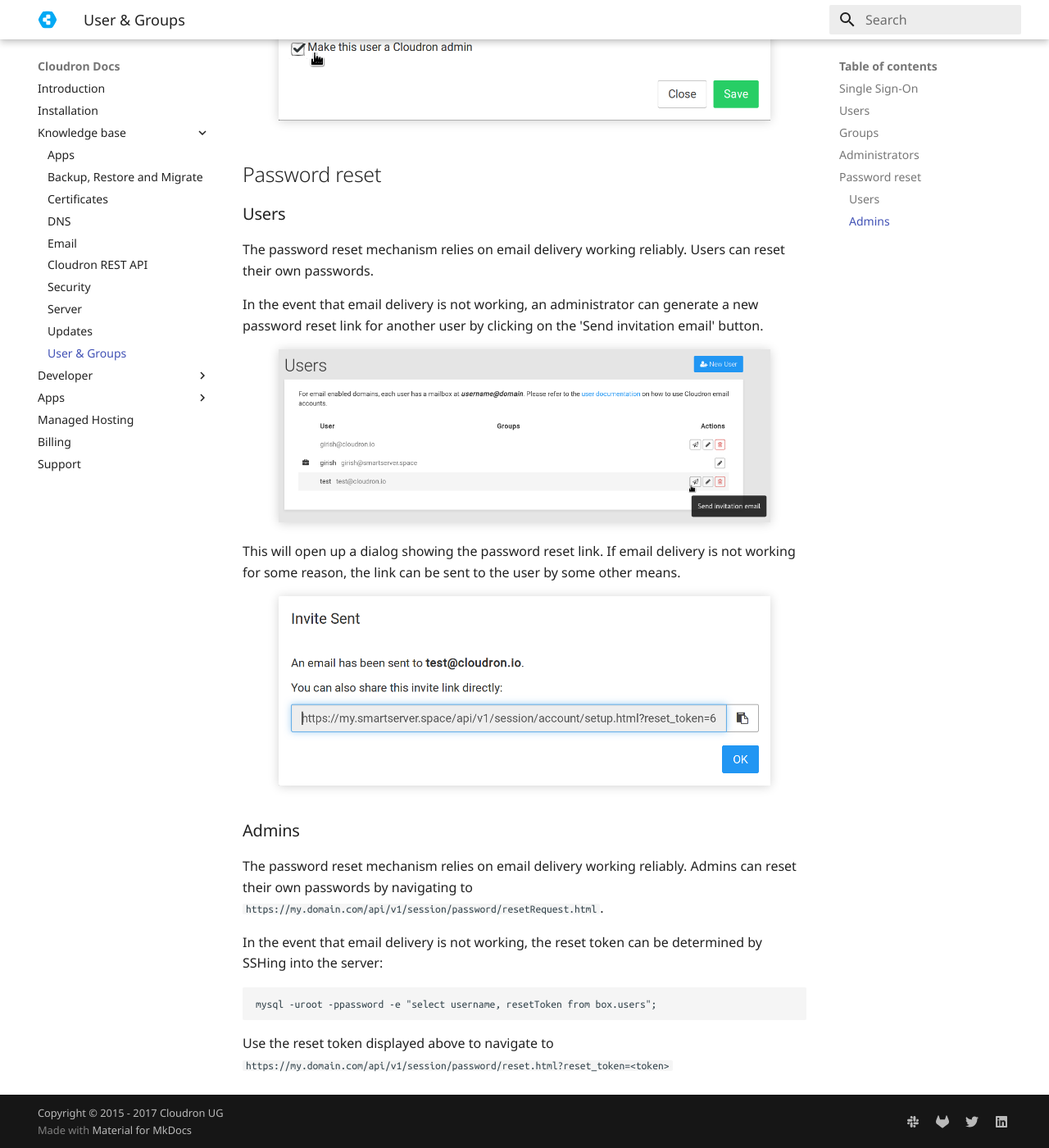
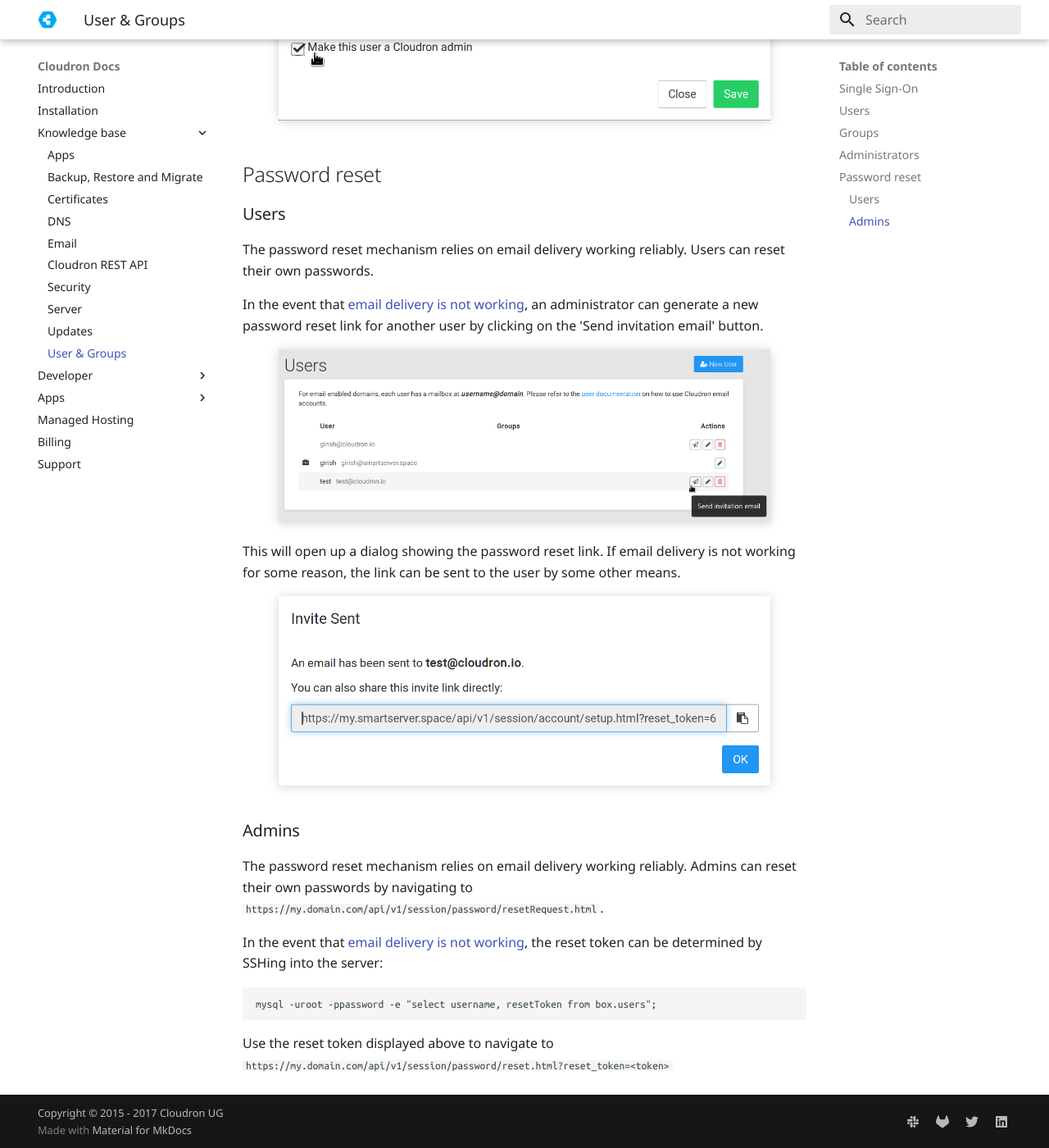
Before and after one commit to M-arcus/cloudron-docs, an MkDocs documentation site: the page built from docs/documentation/user-management.md, in a window 1280 px wide and 1400 px high, scrolled down 3068 px. Shown: the whole window at 82% size. Built offline with MkDocs 1.6.1 and Material for MkDocs 9.7.7, drawn with Linux system fonts in a browser that asks for light colours; old or Windows-style settings are respelled for this version of MkDocs; part of the change alters nothing that is shown.

````diff
--- a/docs/documentation/user-management.md
+++ b/docs/documentation/user-management.md
@@ -80,8 +80,8 @@ the user and check the `Make this user a Cloudron admin` checkbox.
 
 The password reset mechanism relies on email delivery working reliably. Users can reset their own passwords.
 
-In the event that email delivery is not working, an administrator can generate a new password reset link for
-another user by clicking on the 'Send invitation email' button.
+In the event that [email delivery is not working](/documentation/email/#debugging-mail-delivery), an administrator
+can generate a new password reset link for another user by clicking on the 'Send invitation email' button.
 
 <center>
 <img src="/img/reinvite.png" class="shadow" width="600px">
@@ -99,7 +99,8 @@ reason, the link can be sent to the user by some other means.
 The password reset mechanism relies on email delivery working reliably. Admins can reset their own passwords
 by navigating to `https://my.domain.com/api/v1/session/password/resetRequest.html`.
 
-In the event that email delivery is not working, the reset token can be determined by SSHing into the server:
+In the event that [email delivery is not working](/documentation/email/#debugging-mail-delivery), the reset token
+can be determined by SSHing into the server:
 
 ```
 mysql -uroot -ppassword -e "select username, resetToken from box.users";
````
